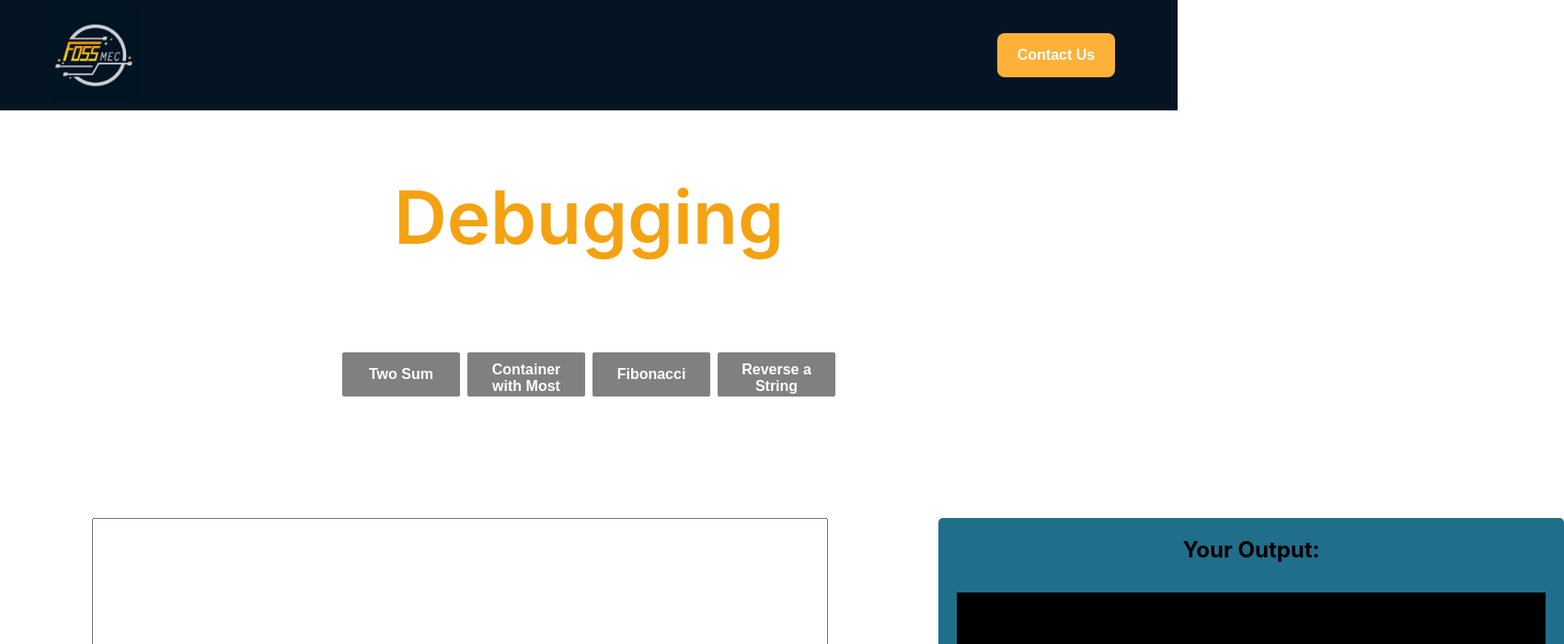
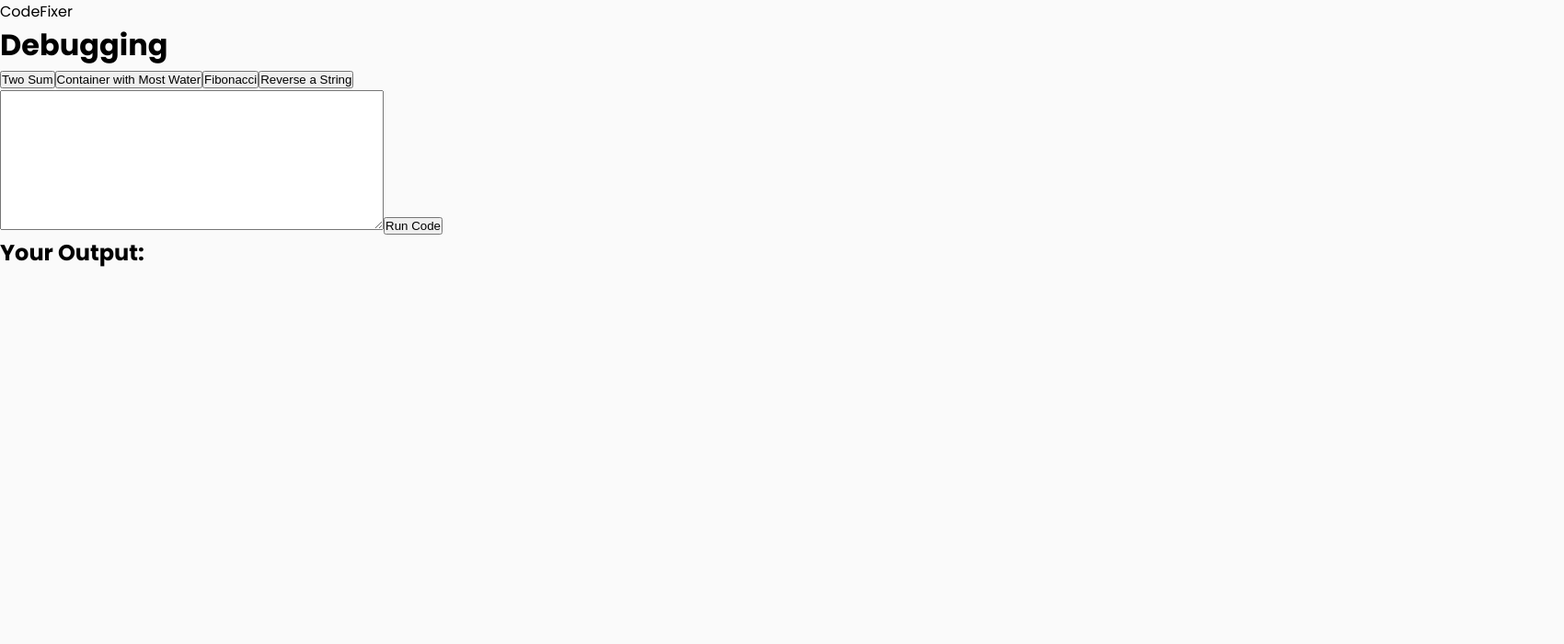
Before and after one commit to Mekhadev2025/CodeFixer, a React (Vite) app in the folder client/: page / in a window 1280 px wide. Shown: the top 700 px of the page at 92% size, 1700 px wide, since content can reach past the window. Built offline with nearby package versions, Linux system fonts and the light colour scheme.

Commit message:
chnging styles

```diff
--- a/client/src/App.css
+++ b/client/src/App.css
@@ -1,233 +1,21 @@
+@import url('https://fonts.googleapis.com/css2?family=Poppins:ital,wght@0,100;0,200;0,300;0,400;0,500;0,600;0,700;0,800;0,900;1,100;1,200;1,300;1,400;1,500;1,600;1,700;1,800;1,900&display=swap');
+
+:root {
+  --primary-color: #FAFAFA;
+  --secondary-color: #E8F1F5;
+  --blue:#0B409C;
+  --blue-dark:#10316B;
+  --yellow:#FDBE34;
+  --base-font-size: 16px;
+}
 *{
   margin:0;
   padding:0;
-  box-sizing: border-box;
-}
-body {
-  font-family: 'Inter', sans-serif;
+  box-sizing:border-box;
 }
 
-.App {
-  text-align: center;
+body
+{
+  font-family: "Poppins", sans-serif;
+  background-color: #FAFAFA;
 }
-
-.navbar {
-  display: flex;
-  justify-content: space-between;
-  align-items: center;
-  padding: 10px 20px;
-  background-color: #041424;
-}
-
-.navbar img {
-  height: 40px;
-}
-
-.navbar .link {
-  text-decoration: none;
-  color: white;
-}
-
-.btn-grp {
-  margin: 20px 0;
-}
-
-.btn-grp button {
-  margin: 0 10px;
-  padding: 10px 20px;
-  background-color: #1f6f8b;
-  border: none;
-  color: white;
-  cursor: pointer;
-}
-
-.title {
-  margin: 20px 0;
-  font-size: 24px;
-  font-weight: bold;
-}
-
-.description {
-  margin: 20px 0;
-  font-size: 18px;
-}
-
-.partition {
-  display: flex;
-  justify-content: space-between;
-}
-
-.edit {
-  flex: 1;
-  margin: 20px;
-}
-
-.editor {
-  width: 100%;
-  height: 200px;
-}
-
-.opContainer {
-  flex: 1;
-  margin: 20px;
-}
-
-.opArea {
-  background-color: #1f6f8b;
-  padding: 20px;
-  border-radius: 5px;
-}
-
-.area {
-  white-space: pre-wrap;
-  word-wrap: break-word;
-}
-h1 {
-  max-width: fit-content;
-  margin: auto;
-  padding: 1rem;
-  text-align: center;
-  color: #f5a212;
-  font-size: 5rem;
-  margin-top: 3rem;
-  font-family: Inter;
-  font-style: normal;
-  font-weight: 600;
-  line-height: normal;
-  border: 3px dashed #fff;
-}
-
-.navbar {
-  display: flex;
-  justify-content: space-between;
-  align-items: center;
-  background: #041424;
-}
-button {
-  height: 3rem;
-  width: 8rem;
-  padding: 0.5rem;
-  border: none;
-  border-radius: 0.5rem;
-  background: #feb139;
-  color: white;
-  font-weight: 600;
-  font-size: 1rem;
-  cursor: pointer;
-  margin-right: 3rem;
-}
-
-.navbar img {
-  width: 100px;
-  height: 100px;
-  border-radius: 0 0 1rem 1rem;
-  margin-left: 2rem;
-}
-
-p {
-  text-align: center;
-  margin: 5rem;
-  font-size: 1.5rem;
-}
-
-.link {
-  background: none;
-  text-decoration: none;
-}
-
-.link:active {
-  background: none;
-  text-decoration: none;
-}
-
-.link:visited {
-  background: none;
-  text-decoration: none;
-}
-
-.btn-grp {
-  display: flex;
-  justify-content: center;
-  align-items: center;
-  margin: 5rem 0rem;
-  gap: 0.5rem;
-}
-
-.btn-grp button {
-  margin: 0;
-  border-radius: 2px;
-  background: gray;
-}
-
- .editor{
-  /* background:black; */
-  margin-left:5rem;
-  width:50rem;
-  margin-right:5rem;
-  height:30rem;
-  padding:1rem;
-  margin-bottom:3rem;
-  /* color::white !important; */
- }
- .edit{
-  display:flex;
-  flex-direction:column;
-
- }
-
- .edit input{
-
-  width:10rem;
-  margin-left:5rem;
-  margin-top:3rem;
-  margin-bottom:1rem;
-  padding:1rem;
-  height:3rem;
-  background:#f5a212;
-  border:none;
-  color: white;
-  font-weight: 600;
-  font-size: 1rem;
-  cursor: pointer;
-
- }
-
- .partition{
-  display:flex;
-  flex:row;
-  margin-bottom:5rem;
- }
-
-
- .area{
-  width:40rem;
-  margin-top:2rem;
-  height:27rem;
-  background-color:black;
-  color:white;
-  padding:1rem;
-  font-size:1rem;
- }
-
-.description{
-  margin:3rem 7rem;
-  font-size:1.5rem;
-
-}
-
-.title{
-  color: #f5a212;
-  font-size: 3rem;
-  margin-top: 7rem;
-  font-family: Inter;
-  font-style: normal;
-  font-weight: 600;
-  line-height: normal;
-  margin-left:5rem;
-  text-transform:uppercase;
-}
-
-.opContainer{
-  display:flex;
-  flex-direction:column;
-}
--- a/client/src/Navbar.jsx
+++ b/client/src/Navbar.jsx
@@ -3,10 +3,8 @@
 function Navbar() {
   return (
     <div className="navbar">
-      <img src="./foss-logo.png" alt="FOSS logo" />
-      <button>
-        <a className="link" href="https://fossmec.netlify.app/">Contact Us</a>
-      </button>
+      <div className='nav-title'>CodeFixer
+       </div>
     </div>
   );
 }
--- a/client/styles.css
+++ /dev/null
@@ -1,148 +0,0 @@
-h1 {
-    max-width: fit-content;
-    margin: auto;
-    padding: 1rem;
-    text-align: center;
-    color: #f5a212;
-    font-size: 5rem;
-    margin-top: 3rem;
-    font-family: Inter;
-    font-style: normal;
-    font-weight: 600;
-    line-height: normal;
-    border: 3px dashed #fff;
-  }
-
-  .navbar {
-    display: flex;
-    justify-content: space-between;
-    align-items: center;
-    background: #041424;
-  }
-  button {
-    height: 3rem;
-    width: 8rem;
-    padding: 0.5rem;
-    border: none;
-    border-radius: 0.5rem;
-    background: #feb139;
-    color: white;
-    font-weight: 600;
-    font-size: 1rem;
-    cursor: pointer;
-    margin-right: 3rem;
-  }
-
-  .navbar img {
-    width: 100px;
-    height: 100px;
-    border-radius: 0 0 1rem 1rem;
-    margin-left: 2rem;
-  }
-
-  p {
-    text-align: center;
-    margin: 5rem;
-    font-size: 1.5rem;
-  }
-
-  .link {
-    background: none;
-    text-decoration: none;
-  }
-
-  .link:active {
-    background: none;
-    text-decoration: none;
-  }
-
-  .link:visited {
-    background: none;
-    text-decoration: none;
-  }
-
-  .btn-grp {
-    display: flex;
-    justify-content: center;
-    align-items: center;
-    margin: 5rem 0rem;
-    gap: 0.5rem;
-  }
-
-  .btn-grp button {
-    margin: 0;
-    border-radius: 2px;
-    background: gray;
-  }
-
-   .editor{
-    background:black;
-    margin-left:5rem;
-    width:50rem;
-    margin-right:5rem;
-    height:30rem;
-    padding:1rem;
-    margin-bottom:3rem;
-   }
-   .edit{
-    display:flex;
-    flex-direction:column;
-
-   }
-
-   .edit input{
-
-    width:10rem;
-    margin-left:5rem;
-    margin-top:3rem;
-    margin-bottom:1rem;
-    padding:1rem;
-    height:3rem;
-    background:#f5a212;
-    border:none;
-    color: white;
-    font-weight: 600;
-    font-size: 1rem;
-    cursor: pointer;
-
-   }
-
-   .partition{
-    display:flex;
-    flex:row;
-    margin-bottom:5rem;
-   }
-
-
-   .area{
-    width:40rem;
-    margin-top:2rem;
-    height:27rem;
-    background-color:black;
-    color:white;
-    padding:1rem;
-    font-size:1rem;
-   }
-
-  .description{
-    margin:3rem 7rem;
-    font-size:1.5rem;
-
-  }
-
-  .title{
-    color: #f5a212;
-    font-size: 3rem;
-    margin-top: 7rem;
-    font-family: Inter;
-    font-style: normal;
-    font-weight: 600;
-    line-height: normal;
-    margin-left:5rem;
-    text-transform:uppercase;
-  }
-
-  .opContainer{
-    display:flex;
-    flex-direction:column;
-  }
```
